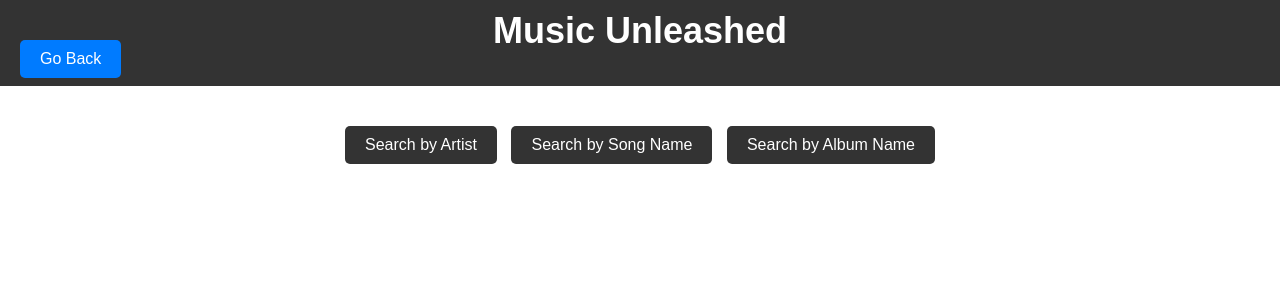
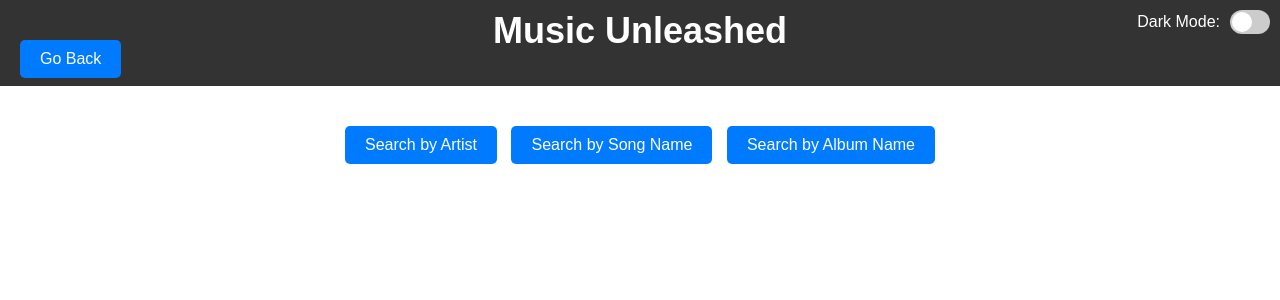
Before and after one commit to MooseFaceKilla/song-player-test, a Flask app: page /hyperlinks in a window 1280 px wide. Shown: the top 300 px of the page. Run offline with Flask 3, Linux system fonts and the light colour scheme.

Commit message:
Update hyperlinks.html

```diff
--- a/templates/hyperlinks.html
+++ b/templates/hyperlinks.html
@@ -15,6 +15,7 @@
             background-position: center;
             text-align: center;
             position: relative;
+            color: #333; /* Default text color */
         }
 
         header {
@@ -38,12 +39,13 @@
         .btn {
             display: inline-block;
             padding: 10px 20px;
-            background-color: #333;
-            color: #fff;
+            color: #fff; /* Default text color for buttons */
+            background-color: #007bff; /* Blue background color for buttons */
             text-decoration: none;
             border-radius: 5px;
             margin-top: 20px;
             margin-right: 10px;
+            transition: background-color 0.3s ease, color 0.3s ease; /* Smooth transition for color change */
         }
 
         .btn:last-child {
@@ -51,14 +53,14 @@
         }
 
         .btn:hover {
-            background-color: #555;
+            background-color: #0056b3; /* Darker blue on hover */
         }
 
         .go-back {
             display: inline-block;
             padding: 10px 20px;
-            background-color: #007bff; /* Blue background color */
-            color: #fff;
+            color: #fff; /* Default text color for 'Go Back' button */
+            background-color: #007bff; /* Blue background color for 'Go Back' button */
             text-decoration: none;
             border-radius: 5px;
             margin-top: 20px;
@@ -66,10 +68,93 @@
             position: absolute;
             top: 20px; /* Position at the top */
             left: 20px; /* Position at the left */
+            transition: background-color 0.3s ease; /* Smooth transition for color change */
         }
 
         .go-back:hover {
             background-color: #0056b3; /* Darker blue on hover */
+        }
+
+        /* Dark mode styles */
+        body.dark-mode {
+            background-color: #333;
+            color: #fff;
+        }
+
+        .btn.dark-mode {
+            background-color: #007bff; /* Blue background color in dark mode */
+            color: #fff; /* Text color for buttons in dark mode */
+        }
+
+        .go-back.dark-mode {
+            background-color: #007bff; /* Blue background color for 'Go Back' button in dark mode */
+        }
+
+        /* Switch styles */
+        .switch-container {
+            position: fixed;
+            top: 10px;
+            right: 10px;
+            display: flex;
+            align-items: center;
+        }
+
+        .switch-label {
+            margin-right: 10px;
+            color: #FFFFFF ; /* Default text color for switch label */
+        }
+
+        .switch {
+            position: relative;
+            display: inline-block;
+            width: 40px;
+            height: 24px;
+        }
+
+        .switch input {
+            opacity: 0;
+            width: 0;
+            height: 0;
+        }
+
+        .slider {
+            position: absolute;
+            cursor: pointer;
+            top: 0;
+            left: 0;
+            right: 0;
+            bottom: 0;
+            background-color: #ccc;
+            transition: .4s;
+            border-radius: 34px;
+        }
+
+        .slider:before {
+            position: absolute;
+            content: "";
+            height: 20px;
+            width: 20px;
+            left: 2px;
+            bottom: 2px;
+            background-color: white;
+            transition: .4s;
+            border-radius: 50%;
+        }
+
+        input:checked + .slider {
+            background-color: #007bff;
+        }
+
+        input:checked + .slider:before {
+            transform: translateX(16px);
+        }
+
+        .slider.round {
+            border-radius: 34px;
+        }
+
+        .slider.round:before {
+            border-radius: 50%;
         }
     </style>
 </head>
@@ -83,8 +168,44 @@
     <a href="/searchbyartistname" class="btn">Search by Artist</a>
     <a href="/searchbysongname" class="btn">Search by Song Name</a>
     <a href="/searchbyalbumname" class="btn">Search by Album Name</a>
+</div>
 
+<div class="switch-container">
+    <span class="switch-label">Dark Mode:</span>
+    <label class="switch">
+        <input type="checkbox" id="modeSwitch">
+        <span class="slider round"></span>
+    </label>
 </div>
+
+<script>
+    // Check if there is a stored theme preference
+    const storedTheme = localStorage.getItem('theme');
+
+    // If there's a stored theme, set the switch accordingly
+    if (storedTheme === 'dark') {
+        document.getElementById('modeSwitch').checked = true;
+        document.body.classList.add('dark-mode');
+        // Update button colors for dark mode
+        document.querySelectorAll('.btn').forEach(btn => btn.classList.add('dark-mode'));
+        document.querySelector('.go-back').classList.add('dark-mode');
+    }
+
+    // Function to toggle theme and store preference in localStorage
+    function toggleTheme() {
+        const isDark = document.body.classList.toggle('dark-mode');
+        localStorage.setItem('theme', isDark ? 'dark' : 'light');
+        // Update button colors based on theme
+        document.querySelectorAll('.btn').forEach(btn => btn.classList.toggle('dark-mode', isDark));
+        document.querySelector('.go-back').classList.toggle('dark-mode', isDark);
+    }
+
+    // Event listener for the switch
+    document.getElementById('modeSwitch').addEventListener('change', function() {
+        toggleTheme();
+    });
+</script>
+
 </body>
 
 </html>
```
